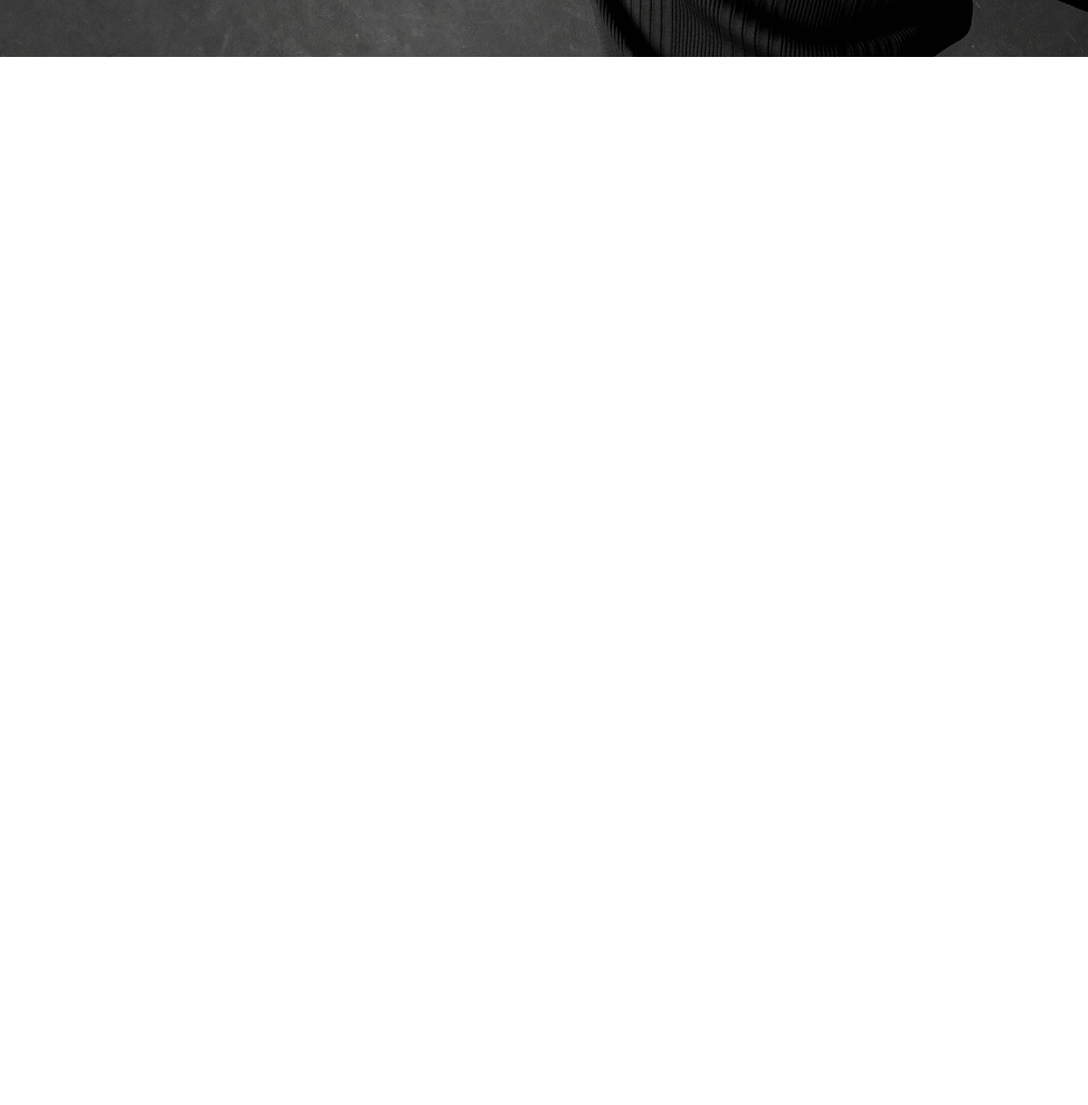
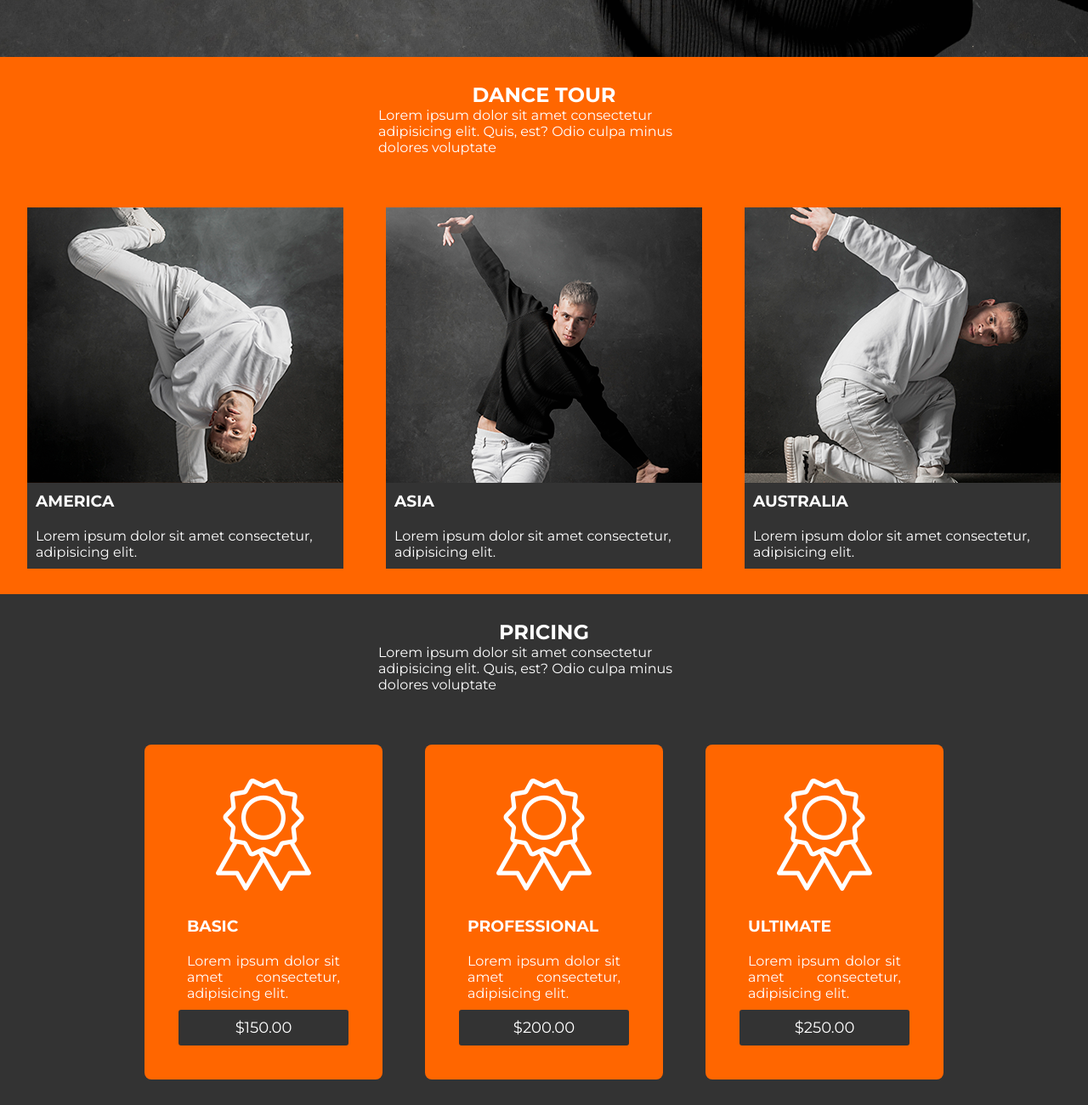
Before and after one commit to Tsmjuan18/Musicology, a plain HTML site: page index.html in a window 1280 px wide. Shown: the part 675-1975 px from the top of the page at 85% size. Before the commit the page ends 800 px from the top, so only its background shows below. Drawn offline with nearby package versions, Linux system fonts and the light colour scheme.

Commit message:
Agrego cambios

```diff
--- a/Styles/styles.css
+++ b/Styles/styles.css
@@ -74,3 +74,117 @@
 
 
 }
+
+
+/*DANCE TOUR*/
+
+#dance-tour{
+    display: flex;
+    background: #ff6600;
+    color: white;
+    flex-direction: column;
+    align-items: center;
+    gap: 31px;
+}
+
+#dance-tour .tittle-dance-tour{
+    padding: 30px;
+    display: flex;
+    flex-direction: column;
+    justify-content: center;
+    align-items: center;
+
+    width: 450px;
+}
+
+#dance-tour .section-img {
+    display: flex;
+    column-gap: 50px;
+}
+
+#dance-tour .section-img .content-image{
+   position: relative;
+   margin-bottom: 30px;
+}
+
+#dance-tour .section-img .content-image img {
+    width: 100%;
+    display: block;
+}
+
+
+
+
+#dance-tour .section-img .content-image p,
+#dance-tour .section-img .content-image h3 {
+    width: 372px;
+    background: #333333;
+    padding: 10px;
+}
+
+/*PRICING*/
+#pricing{
+    display: flex;
+    background: #333333;
+    color: white;
+    flex-direction: column;
+    align-items: center;
+    gap: 31px;
+}
+
+#pricing .tittle-pricing{
+     padding: 30px;
+
+    display: flex;
+    flex-direction: column;
+    justify-content: center;
+    align-items: center;
+
+    width: 450px;
+}
+
+
+#pricing .section-pricing{
+    display: flex;
+    column-gap: 50px;
+
+}
+
+#pricing .section-pricing .content-pricing{
+
+    margin-bottom: 30px;
+    background: #ff6600;
+    width:280px;
+    padding:40px 25px;
+    border-radius: 8px;
+
+    display: flex;
+    flex-direction: column;
+    align-items: center;
+    text-align: center;
+}
+
+#pricing .section-pricing .content-pricing img{
+
+    margin-bottom:20px;
+}
+
+#pricing .section-pricing .content-pricing h3,
+#pricing .section-pricing .content-pricing p{
+
+    width: 200px;
+    padding: 10px;
+    display: flex;
+
+    text-align: justify;
+}
+
+#pricing .section-pricing .content-pricing button{
+    background: #333333;
+    border: none;
+    color: white;
+    width: 200px;
+    padding: 10px 15px 10px 15px;
+    border-radius: 3px;
+    font-size: 18px;
+}
--- a/index.html
+++ b/index.html
@@ -47,5 +47,86 @@
 
     </section>
 
+    <section id="dance-tour">
+        <div class="tittle-dance-tour">
+            <h2>DANCE TOUR</h2>
+            <P>Lorem ipsum dolor sit amet consectetur adipisicing elit. Quis, est? Odio culpa minus dolores voluptate </P>
+
+        </div>
+
+        <div class="section-img">
+
+            <div class="content-image">
+                <img src="./images/images/pic01.png" alt="">
+                <h3>AMERICA</h3>
+                <p>Lorem ipsum dolor sit amet consectetur, adipisicing elit.</p>
+
+            </div>
+
+             <div class="content-image">
+                <img src="./images/images/pic02.png" alt="">
+                <h3>ASIA</h3>
+                <p>Lorem ipsum dolor sit amet consectetur, adipisicing elit.</p>
+
+            </div>
+
+             <div class="content-image">
+                <img src="./images/images/pic03.png" alt="">
+                <h3>AUSTRALIA</h3>
+                <p>Lorem ipsum dolor sit amet consectetur, adipisicing elit.</p>
+
+            </div>
+
+
+        </div>
+
+    </section>
+
+    <section id="pricing">
+
+        <div class="tittle-pricing">
+             <h2>PRICING</h2>
+            <P>Lorem ipsum dolor sit amet consectetur adipisicing elit. Quis, est? Odio culpa minus dolores voluptate </P>
+
+
+
+        </div>
+
+        <div class="section-pricing">
+
+            <div class="content-pricing">
+                <img src="./images/images/badge.png" alt="">
+                <h3>BASIC</h3>
+                <p>Lorem ipsum dolor sit amet consectetur, adipisicing elit.</p>
+                <button>$150.00</button>
+
+            </div>
+
+             <div class="content-pricing">
+                <img src="./images/images/badge.png" alt="">
+                <h3>PROFESSIONAL</h3>
+                <p>Lorem ipsum dolor sit amet consectetur, adipisicing elit.</p>
+                <button>$200.00</button>
+
+
+            </div>
+
+             <div class="content-pricing">
+                <img src="./images/images/badge.png" alt="">
+                <h3>ULTIMATE</h3>
+                <p>Lorem ipsum dolor sit amet consectetur, adipisicing elit.</p>
+                <button>$250.00</button>
+
+            </div>
+
+
+        </div>
+
+
+
+
+
+    </section>
+
 </body>
 </html>
```
